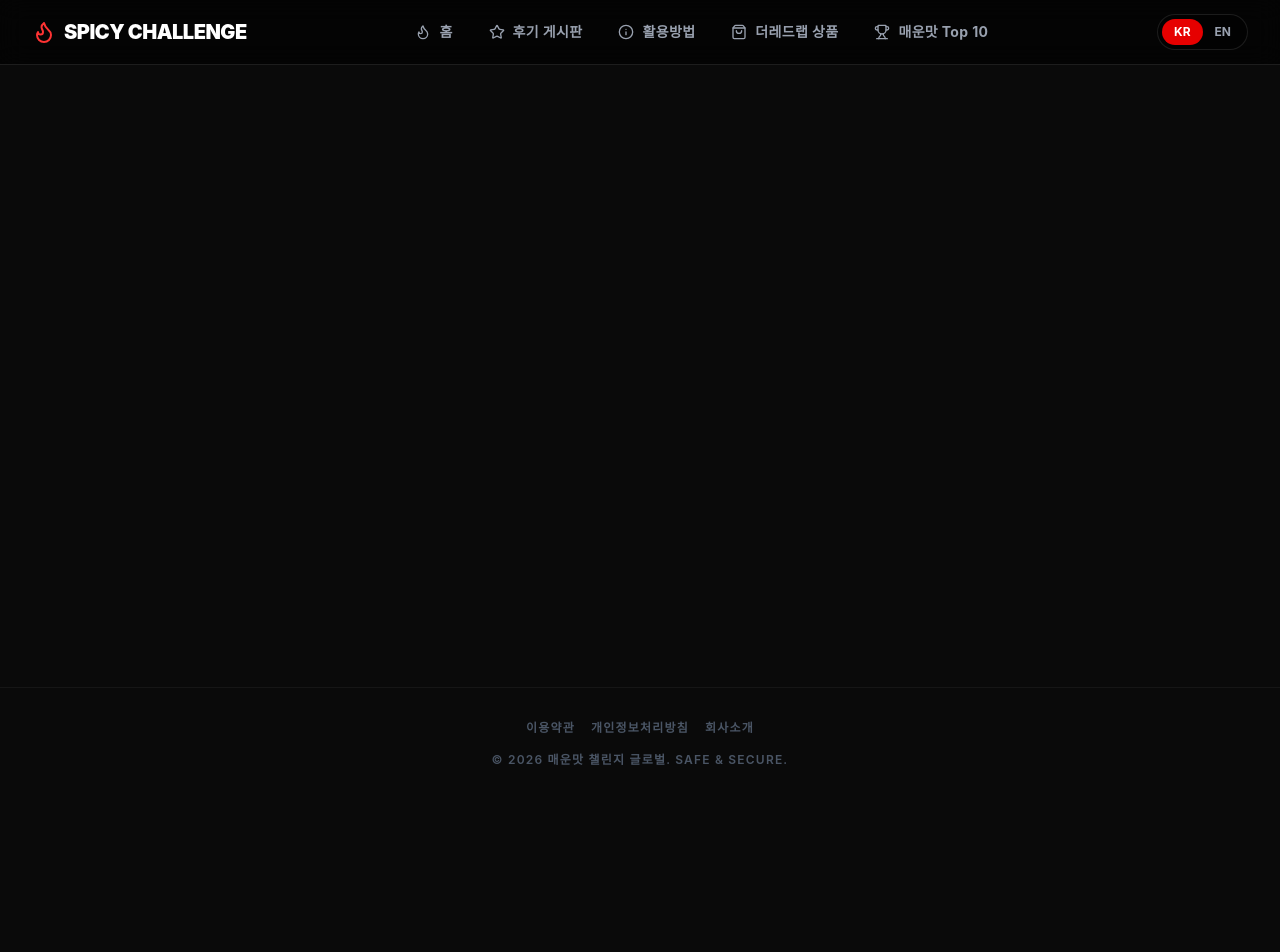
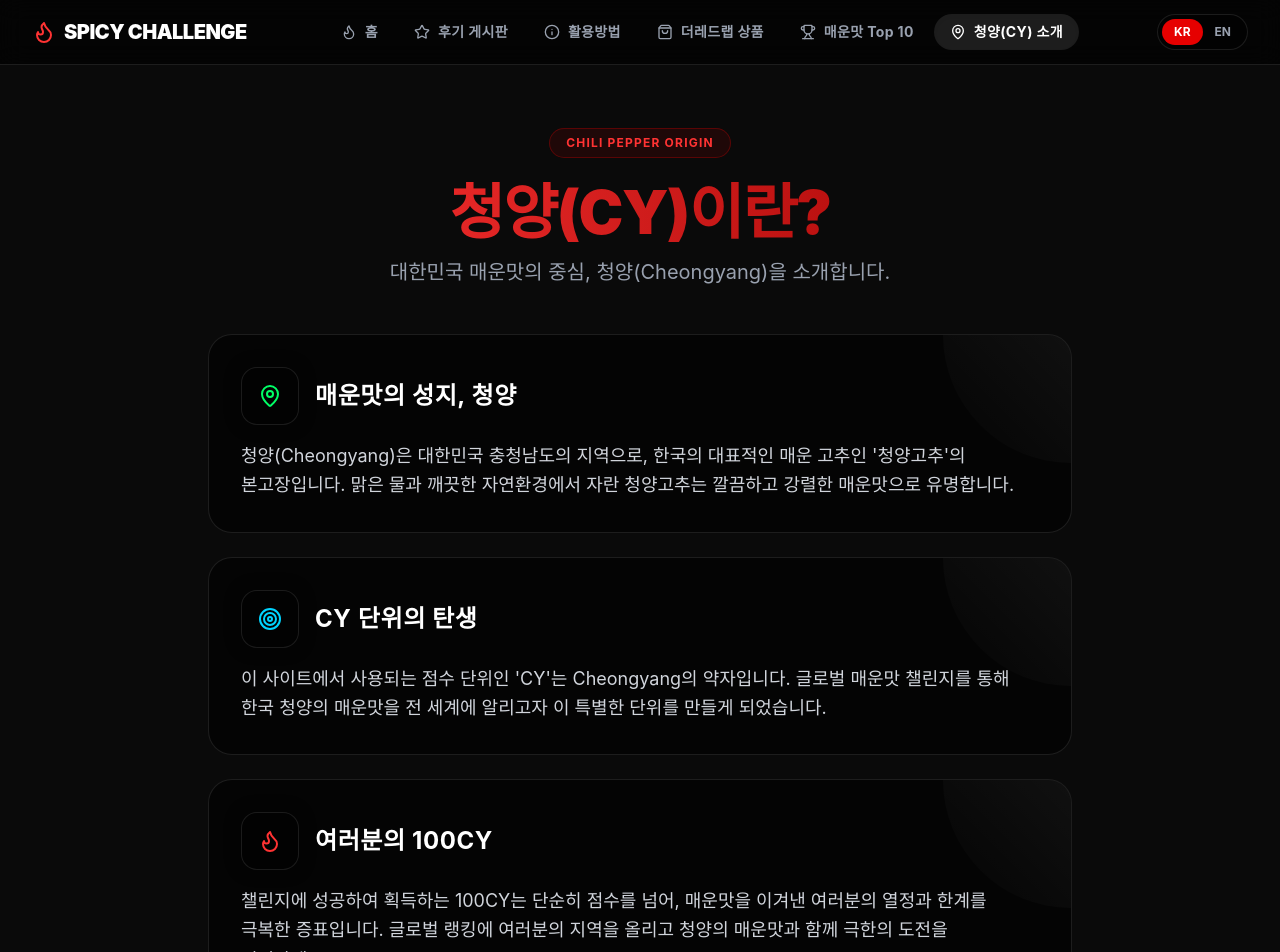
Before and after one commit to 6410740-eng/spicy-challenge, a React (Vite) app: page /about-cy in a window 1280 px wide. Shown: the top 952 px of the page. Before the commit the page ends 800 px from the top, so only its background shows below. Built offline with nearby package versions, Linux system fonts and the light colour scheme.

Commit message:
Update point unit to CY and add About Cheongyang page

```diff
--- a/src/App.jsx
+++ b/src/App.jsx
@@ -1,6 +1,6 @@
 import { useState, useEffect } from 'react'
 import { Routes, Route, Link, useLocation } from 'react-router-dom'
-import { Flame, Star, ShoppingBag, Trophy, Info, Menu, X } from 'lucide-react'
+import { Flame, Star, ShoppingBag, Trophy, Info, Menu, X, MapPin } from 'lucide-react'
 import { AnimatePresence } from 'framer-motion'
 
 // Page Components
@@ -9,6 +9,7 @@ import Reviews from './pages/Reviews'
 import Guide from './pages/Guide'
 import Products from './pages/Products'
 import Top10 from './pages/Top10'
+import AboutCY from './pages/AboutCY'
 
 // Translations for Layout Elements
 const t = {
@@ -18,6 +19,7 @@ const t = {
         navGuide: '활용방법',
         navProducts: '더레드랩 상품',
         navTop10: '매운맛 Top 10',
+        navAboutCY: '청양(CY) 소개',
         footer: '매운맛 챌린지 글로벌. Safe & Secure.'
     },
     en: {
@@ -26,6 +28,7 @@ const t = {
         navGuide: 'Guide',
         navProducts: 'Products',
         navTop10: 'Top 10 Spicy',
+        navAboutCY: 'About CY',
         footer: 'Spicy Challenge Global. Safe & Secure.'
     }
 }
@@ -65,6 +68,7 @@ function App() {
                             <NavLink to="/guide" icon={<Info className="w-4 h-4" />} text={text.navGuide} />
                             <NavLink to="/products" icon={<ShoppingBag className="w-4 h-4" />} text={text.navProducts} />
                             <NavLink to="/top10" icon={<Trophy className="w-4 h-4" />} text={text.navTop10} />
+                            <NavLink to="/about-cy" icon={<MapPin className="w-4 h-4" />} text={text.navAboutCY} />
                         </div>
 
                         {/* Language Toggle */}
@@ -118,6 +122,7 @@ function App() {
                         <MobileNavLink to="/guide" text={text.navGuide} />
                         <MobileNavLink to="/products" text={text.navProducts} />
                         <MobileNavLink to="/top10" text={text.navTop10} />
+                        <MobileNavLink to="/about-cy" text={text.navAboutCY} />
                     </div>
                 )}
             </nav>
@@ -132,6 +137,7 @@ function App() {
                         <Route path="/guide" element={<Guide lang={lang} />} />
                         <Route path="/products" element={<Products lang={lang} />} />
                         <Route path="/top10" element={<Top10 lang={lang} />} />
+                        <Route path="/about-cy" element={<AboutCY lang={lang} />} />
                     </Routes>
                 </AnimatePresence>
             </div>
--- /dev/null
+++ b/src/pages/AboutCY.jsx
@@ -0,0 +1,107 @@
+import { Flame, MapPin, Target } from 'lucide-react'
+import { motion } from 'framer-motion'
+
+const t = {
+    kr: {
+        title: '청양(CY)이란?',
+        subtitle: '대한민국 매운맛의 중심, 청양(Cheongyang)을 소개합니다.',
+        sections: [
+            {
+                icon: <MapPin className="w-6 h-6 text-[#00FF66]" />,
+                title: '매운맛의 성지, 청양',
+                content: '청양(Cheongyang)은 대한민국 충청남도의 지역으로, 한국의 대표적인 매운 고추인 \'청양고추\'의 본고장입니다. 맑은 물과 깨끗한 자연환경에서 자란 청양고추는 깔끔하고 강렬한 매운맛으로 유명합니다.'
+            },
+            {
+                icon: <Target className="w-6 h-6 text-[#00D4FF]" />,
+                title: 'CY 단위의 탄생',
+                content: '이 사이트에서 사용되는 점수 단위인 \'CY\'는 Cheongyang의 약자입니다. 글로벌 매운맛 챌린지를 통해 한국 청양의 매운맛을 전 세계에 알리고자 이 특별한 단위를 만들게 되었습니다.'
+            },
+            {
+                icon: <Flame className="w-6 h-6 text-spicy-red-light" />,
+                title: '여러분의 100CY',
+                content: '챌린지에 성공하여 획득하는 100CY는 단순히 점수를 넘어, 매운맛을 이겨낸 여러분의 열정과 한계를 극복한 증표입니다. 글로벌 랭킹에 여러분의 지역을 올리고 청양의 매운맛과 함께 극한의 도전을 이어가세요!'
+            }
+        ]
+    },
+    en: {
+        title: 'What is CY (Cheongyang)?',
+        subtitle: 'Introducing Cheongyang, the heart of Korea\'s spicy flavor.',
+        sections: [
+            {
+                icon: <MapPin className="w-6 h-6 text-[#00FF66]" />,
+                title: 'The Holy Land of Spice, Cheongyang',
+                content: 'Cheongyang is a region in Chungcheongnam-do, South Korea, famous as the home of \'Cheongyang Chili\', the representative spicy pepper of Korea. Grown in an pristine natural environment, it is renowned for its clean and intense heat.'
+            },
+            {
+                icon: <Target className="w-6 h-6 text-[#00D4FF]" />,
+                title: 'The Birth of the CY Unit',
+                content: 'The score unit \'CY\' used on this site stands for Cheongyang. We created this special unit to introduce the intense spicy flavor of Cheongyang to the world through our global spice challenge.'
+            },
+            {
+                icon: <Flame className="w-6 h-6 text-spicy-red-light" />,
+                title: 'Your 100CY',
+                content: 'Earning 100CY is more than just points. It is a testament to your passion and your limits pushed. Climb the global leaderboard and embrace the ultimate challenge with the fire of Cheongyang!'
+            }
+        ]
+    }
+}
+
+export default function AboutCY({ lang }) {
+    const text = t[lang] || t.kr
+
+    const container = {
+        hidden: { opacity: 0 },
+        show: {
+            opacity: 1,
+            transition: { staggerChildren: 0.15 }
+        }
+    }
+
+    const item = {
+        hidden: { opacity: 0, y: 20 },
+        show: { opacity: 1, y: 0, transition: { type: 'spring', stiffness: 100 } }
+    }
+
+    return (
+        <motion.div
+            initial="hidden"
+            animate="show"
+            exit={{ opacity: 0, y: -20, transition: { duration: 0.3 } }}
+            variants={container}
+            className="w-full max-w-4xl px-4 py-8 md:py-16 pb-32"
+        >
+            <motion.header variants={item} className="mb-12 text-center">
+                <div className="inline-block px-4 py-1.5 rounded-full border border-spicy-red/30 bg-spicy-red/10 text-spicy-red-light text-xs font-bold tracking-widest mb-6 z-10 backdrop-blur-sm uppercase">
+                    CHILI PEPPER ORIGIN
+                </div>
+                <h1 className="text-4xl md:text-6xl font-black font-display tracking-tight mb-4 text-gradient">{text.title}</h1>
+                <p className="text-gray-400 text-lg md:text-xl">{text.subtitle}</p>
+            </motion.header>
+
+            <div className="space-y-6">
+                {text.sections.map((sec, i) => (
+                    <motion.section key={i} variants={item} className="bg-black/60 border border-white/10 rounded-3xl p-6 md:p-8 hover:bg-white/5 hover:border-white/20 transition-all group relative overflow-hidden">
+                        <div className="absolute top-0 right-0 w-32 h-32 bg-gradient-to-bl from-white/5 to-transparent rounded-bl-full pointer-events-none"></div>
+                        <div className="flex items-center gap-4 mb-4 relative z-10">
+                            <div className="bg-black/50 p-4 rounded-2xl border border-white/10 shadow-[0_0_15px_rgba(0,0,0,0.5)] group-hover:scale-110 transition-transform duration-300">
+                                {sec.icon}
+                            </div>
+                            <h2 className="text-2xl font-bold font-display tracking-wide">{sec.title}</h2>
+                        </div>
+                        <p className="text-gray-300 leading-relaxed text-lg relative z-10">
+                            {sec.content}
+                        </p>
+                    </motion.section>
+                ))}
+            </div>
+
+            <motion.div variants={item} className="mt-16 text-center">
+                <div className="w-24 h-24 mx-auto bg-gradient-to-br from-spicy-red to-[#FF3333] rounded-full flex flex-col items-center justify-center shadow-[0_0_30px_rgba(230,0,0,0.4)] relative">
+                    <div className="absolute inset-0 bg-white/20 rounded-full animate-ping"></div>
+                    <span className="text-white font-black text-3xl font-display">CY</span>
+                    <span className="text-white/80 text-[10px] font-bold tracking-widest uppercase mt-[-4px]">Cheongyang</span>
+                </div>
+            </motion.div>
+        </motion.div>
+    )
+}
--- a/src/pages/Guide.jsx
+++ b/src/pages/Guide.jsx
@@ -19,7 +19,7 @@ const t = {
             {
                 icon: <CheckCircle2 className="w-6 h-6 text-[#00FF66]" />,
                 title: '성공 인증 시크릿 코드',
-                content: '5분의 버티기 시간이 종료되면 도전에 성공하신 겁니다! 동봉된 패키지 안쪽이나 바닥면을 확인하면 스크래치 카드 혹은 봉인된 스티커가 있습니다. 이를 벗겨내면 8~12자리의 [시크릿 시리얼 코드]가 나타납니다. 첫 화면(홈)으로 돌아가 해당 코드를 입력하고 본인의 지역/국가에 100점을 기여하세요!'
+                content: '5분의 버티기 시간이 종료되면 도전에 성공하신 겁니다! 동봉된 패키지 안쪽이나 바닥면을 확인하면 스크래치 카드 혹은 봉인된 스티커가 있습니다. 이를 벗겨내면 8~12자리의 [시크릿 시리얼 코드]가 나타납니다. 첫 화면(홈)으로 돌아가 해당 코드를 입력하고 본인의 지역/국가에 100CY를 기여하세요!'
             }
         ],
         tipsTitle: '🔥 생존자들의 비밀 꿀팁',
--- a/src/pages/Home.jsx
+++ b/src/pages/Home.jsx
@@ -11,7 +11,7 @@ const t = {
     eventTag: '글로벌 서바이벌 이벤트',
     titleMain: '매운맛',
     titleSub: '챌린지',
-    desc: '당신의 한계를 시험하세요. 박스 안의 시크릿 코드를 인증하고, 당신의 지역에 점수를 더해 글로벌 랭킹을 올리세요.',
+    desc: '당신의 한계를 시험하세요. 박스 안의 시크릿 코드를 인증하고, 당신의 지역에 CY를 더해 글로벌 랭킹을 올리세요.',
     verifyTitle: '챌린지 인증하기',
     labelCountry: '국가 카테고리',
     optKorea: '대한민국 (Korea) - 지역 선택',
@@ -22,13 +22,13 @@ const t = {
     placeholderCode: 'XXXX-XXXX',
     errorInvalid: '유효한 8자리 이상의 코드를 입력해주세요. (예: A8F9-2K3P)',
     errorUsed: '이미 사용된 코드입니다.',
-    btnSubmit: '인증 및 100점 획득',
+    btnSubmit: '인증 및 100CY 획득',
     leaderboardTitle: '실시간 리더보드',
     tabKorea: '대한민국 지역별',
     tabGlobal: '글로벌 국가별',
     modalTitle: '도전 성공!',
     modalDesc1: '매운맛 챌린지 성공을 축하합니다.',
-    modalDesc2: '에 100점이 추가되었습니다!',
+    modalDesc2: '에 100CY가 추가되었습니다!',
     modalCodeLabel: '인증된 코드',
     modalBtn: '닫기 및 랭킹 확인',
   },
```
